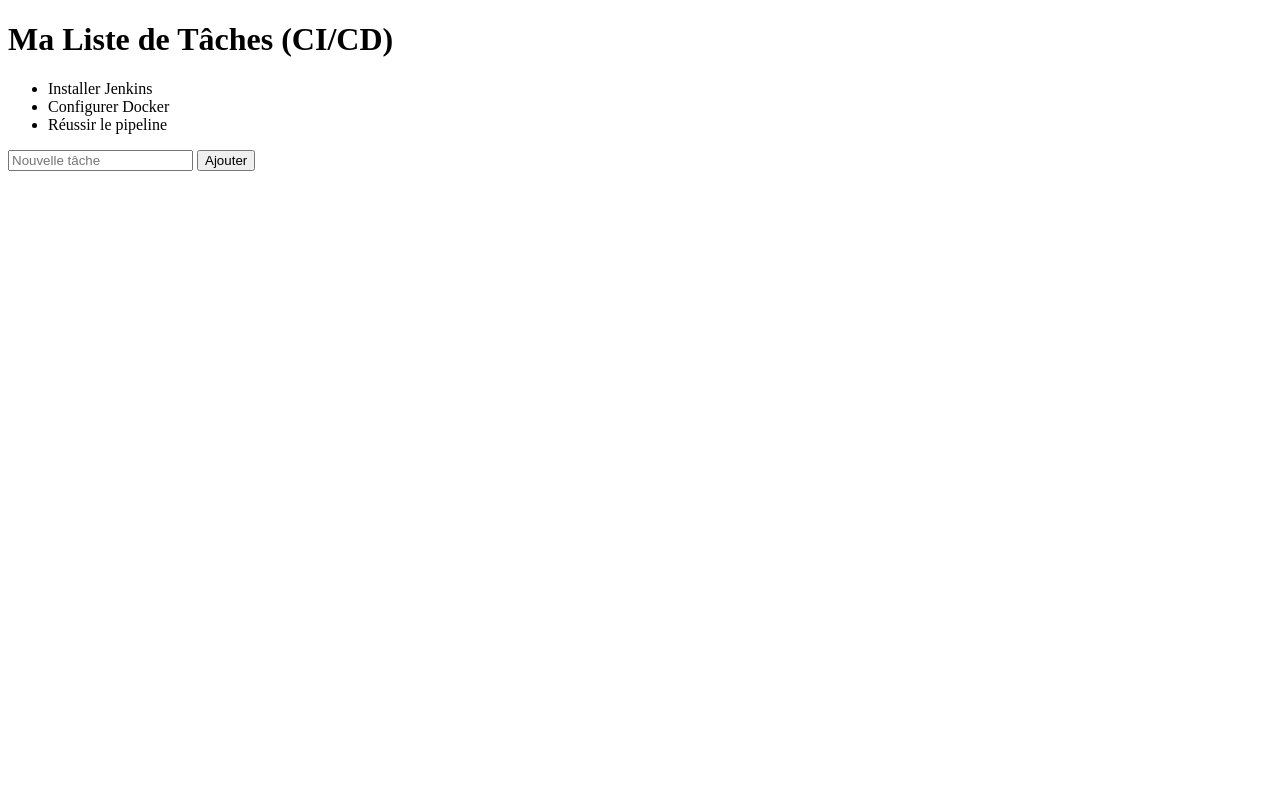
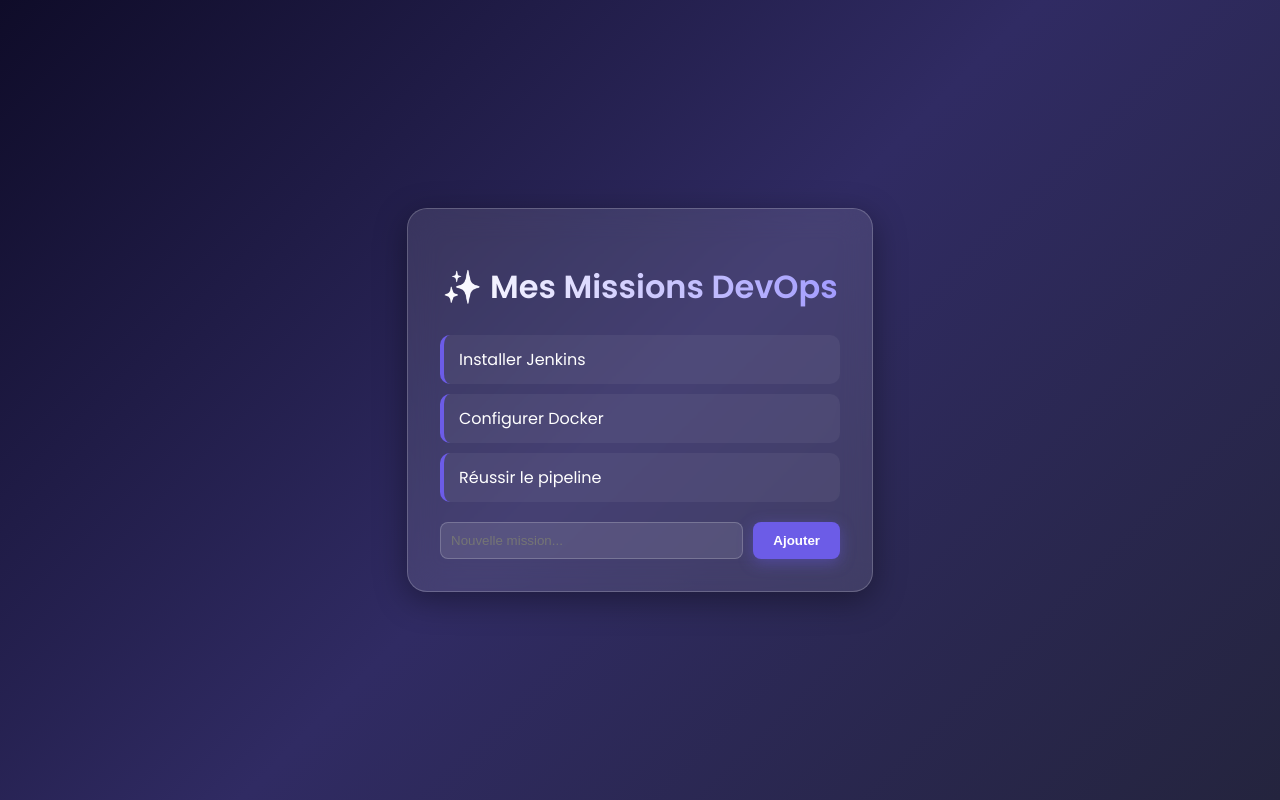
Before and after one commit to khadijaOubaha/devops-lab, a Flask app: page / in a window 1280 px wide. Run offline with Flask 3, Linux system fonts and the light colour scheme.

Commit message:
Ajout du style

```diff
--- a/static/style.css
+++ b/static/style.css
@@ -0,0 +1,99 @@
+@import url('https://fonts.googleapis.com/css2?family=Poppins:wght@300;400;600&display=swap');
+
+:root {
+    --primary: #6c5ce7;
+    --secondary: #a29bfe;
+    --bg-gradient: linear-gradient(135deg, #0f0c29, #302b63, #24243e);
+    --glass: rgba(255, 255, 255, 0.1);
+}
+
+body {
+    font-family: 'Poppins', sans-serif;
+    background: var(--bg-gradient);
+    background-attachment: fixed;
+    height: 100vh;
+    display: flex;
+    justify-content: center;
+    align-items: center;
+    margin: 0;
+    color: white;
+}
+
+.container {
+    background: var(--glass);
+    backdrop-filter: blur(15px);
+    border: 1px solid rgba(255, 255, 255, 0.2);
+    padding: 2rem;
+    border-radius: 20px;
+    box-shadow: 0 8px 32px 0 rgba(0, 0, 0, 0.37);
+    width: 400px;
+    animation: fadeIn 1s ease-out;
+}
+
+h1 {
+    text-align: center;
+    font-weight: 600;
+    background: linear-gradient(to right, #fff, var(--secondary));
+    -webkit-background-clip: text;
+    -webkit-text-fill-color: transparent;
+    margin-bottom: 1.5rem;
+}
+
+ul {
+    list-style: none;
+    padding: 0;
+}
+
+li {
+    background: rgba(255, 255, 255, 0.05);
+    margin-bottom: 10px;
+    padding: 12px 15px;
+    border-radius: 10px;
+    display: flex;
+    align-items: center;
+    transition: transform 0.3s ease;
+    border-left: 4px solid var(--primary);
+}
+
+li:hover {
+    transform: translateX(10px);
+    background: rgba(255, 255, 255, 0.1);
+}
+
+.input-group {
+    display: flex;
+    gap: 10px;
+    margin-top: 20px;
+}
+
+input[type="text"] {
+    flex: 1;
+    background: rgba(255, 255, 255, 0.1);
+    border: 1px solid rgba(255, 255, 255, 0.2);
+    padding: 10px;
+    border-radius: 8px;
+    color: white;
+    outline: none;
+}
+
+button {
+    background: var(--primary);
+    color: white;
+    border: none;
+    padding: 10px 20px;
+    border-radius: 8px;
+    cursor: pointer;
+    font-weight: 600;
+    transition: 0.3s;
+    box-shadow: 0 4px 15px rgba(108, 92, 231, 0.4);
+}
+
+button:hover {
+    background: var(--secondary);
+    transform: translateY(-2px);
+}
+
+@keyframes fadeIn {
+    from { opacity: 0; transform: translateY(20px); }
+    to { opacity: 1; transform: translateY(0); }
+}
--- a/templates/index.html
+++ b/templates/index.html
@@ -1,19 +1,25 @@
 <!DOCTYPE html>
-<html>
+<html lang="fr">
 <head>
-    <title>Mon App DevOps</title>
+    <meta charset="UTF-8">
+    <title>Magic CI/CD App</title>
+    <!-- Lien "Magic" vers le CSS -->
     <link rel="stylesheet" href="{{ url_for('static', filename='style.css') }}">
 </head>
 <body>
-    <h1>Ma Liste de Tâches (CI/CD)</h1>
+    <div class="container">
+        <h1>✨ Mes Missions DevOps</h1>
+
         <ul>
             {% for task in tasks %}
                 <li>{{ task }}</li>
             {% endfor %}
         </ul>
-    <form action="/add" method="post">
-        <input type="text" name="task" placeholder="Nouvelle tâche">
+
+        <form action="/add" method="post" class="input-group">
+            <input type="text" name="task" placeholder="Nouvelle mission..." required>
             <button type="submit">Ajouter</button>
         </form>
+    </div>
 </body>
 </html>
```
Lines whose indentation alone changed are shown as unchanged.
